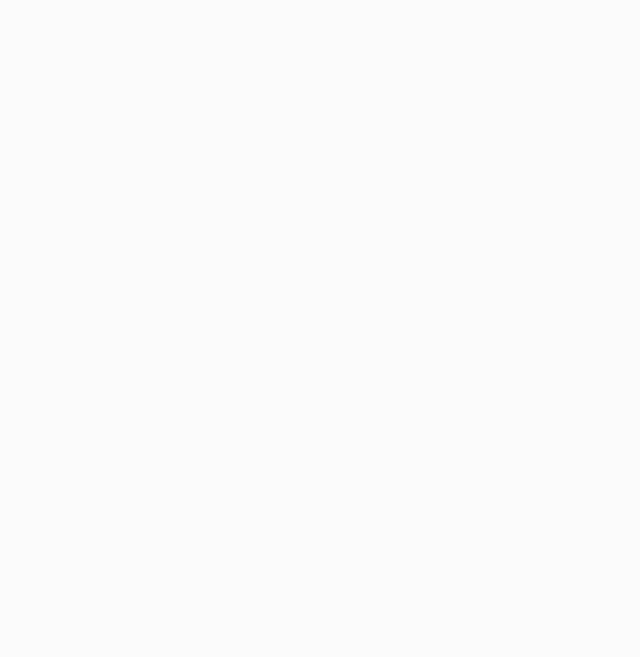
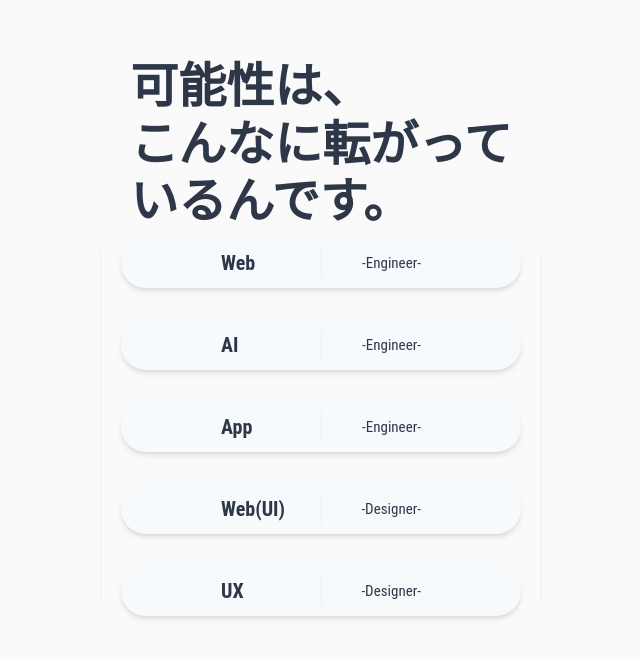
Before and after one commit to daistar-hoshi/yumemiti-next, a Next.js app: page / in a window 1280 px wide. Shown: the part 3169-3826 px from the top of the page, without its empty margins (319-959 px from the left). Before the commit the page ends 3146 px from the top, so only its background shows below. Built offline with nearby package versions, Linux system fonts and the light colour scheme.

Commit message:
✨ SelectJobセクションの実装

```diff
--- /dev/null
+++ b/src/components/atoms/button/JobSelectButton.jsx
@@ -0,0 +1,42 @@
+import { Center, Divider, Text } from "@chakra-ui/react";
+
+export default function JobSelectButton(props) {
+    return (
+        <Center
+            w={"400px"}
+            h={"50px"}
+            m={"auto"}
+            bg={"gray.50"}
+            rounded={"full"}
+            boxShadow={"md"}
+            display={"flex"}
+            position={"relative"}
+            fontFamily='Roboto Condensed'
+            sans-serif
+            transition="1000ms"
+            _hover={{
+                cursor: "pointer",
+                transform: "translate(-4px, -4px)",
+                transitionDuration: "100ms",
+                boxShadow: "5px 5px 1px 0px #505050"
+            }}
+        >
+            <Text
+                fontSize={20}
+                fontWeight={"bold"}
+                position={"absolute"}
+                left={"25%"}
+            >
+                {props.name}
+            </Text>
+            <Divider orientation="vertical" h={"30px"} mx={10} position={"absolute"} />
+            <Text
+                fontSize={15}
+                position={"absolute"}
+                right={"25%"}
+            >
+                -{props.type}-
+            </Text>
+        </Center>
+    )
+}
--- /dev/null
+++ b/src/components/atoms/text/lp/selectJob/SectionTitle.jsx
@@ -0,0 +1,13 @@
+import { Heading } from "@chakra-ui/react";
+
+export default function SectionTitle() {
+    return (
+        <Heading as="h2" fontSize={"5xl"}>
+            可能性は、
+            <br />
+            こんなに転がって
+            <br />
+            いるんです。
+        </Heading>
+    )
+}
--- /dev/null
+++ b/src/components/organisms/section/lp/SelectJob.jsx
@@ -0,0 +1,26 @@
+import { Box, Divider, HStack, VStack } from "@chakra-ui/react";
+import JobSelectButton from "src/components/atoms/button/JobSelectButton";
+
+import SectionTitle from "src/components/atoms/text/lp/selectJob/SectionTitle";
+
+export default function SelectJob() {
+    return (
+        <VStack
+            py={"10vh"}
+            bgColor={"rgb(250,250,250)"}
+        >
+            <SectionTitle />
+            <HStack spacing={5}>
+                <Divider orientation="vertical" h={350}/>
+                <VStack spacing={8}>
+                    <JobSelectButton name="Web" type="Engineer"/>
+                    <JobSelectButton name="AI" type="Engineer"/>
+                    <JobSelectButton name="App" type="Engineer"/>
+                    <JobSelectButton name="Web(UI)" type="Designer"/>
+                    <JobSelectButton name="UX" type="Designer"/>
+                </VStack>
+                <Divider orientation="vertical" h={350}/>
+            </HStack>
+        </VStack>
+    )
+}
--- a/src/pages/index.jsx
+++ b/src/pages/index.jsx
@@ -3,8 +3,8 @@ import { Box } from "@chakra-ui/react";
 import MainVisual from "src/components/organisms/section/lp/MainVisual";
 import About from "src/components/organisms/section/lp/About";
 import Header from "src/components/organisms/layout/Header";
-import DiagnosisStep from "src/components/organisms/layout/DiagnosisStep";
 import Lecture from "src/components/organisms/section/lp/Lecture";
+import SelectJob from "src/components/organisms/section/lp/SelectJob";
 
 export default function Home() {
   return (
@@ -19,6 +19,9 @@ export default function Home() {
       <Box as="section">
         <Lecture />
       </Box>
+      <Box as="section">
+        <SelectJob />
+      </Box>
     </div>
   )
 }
```
